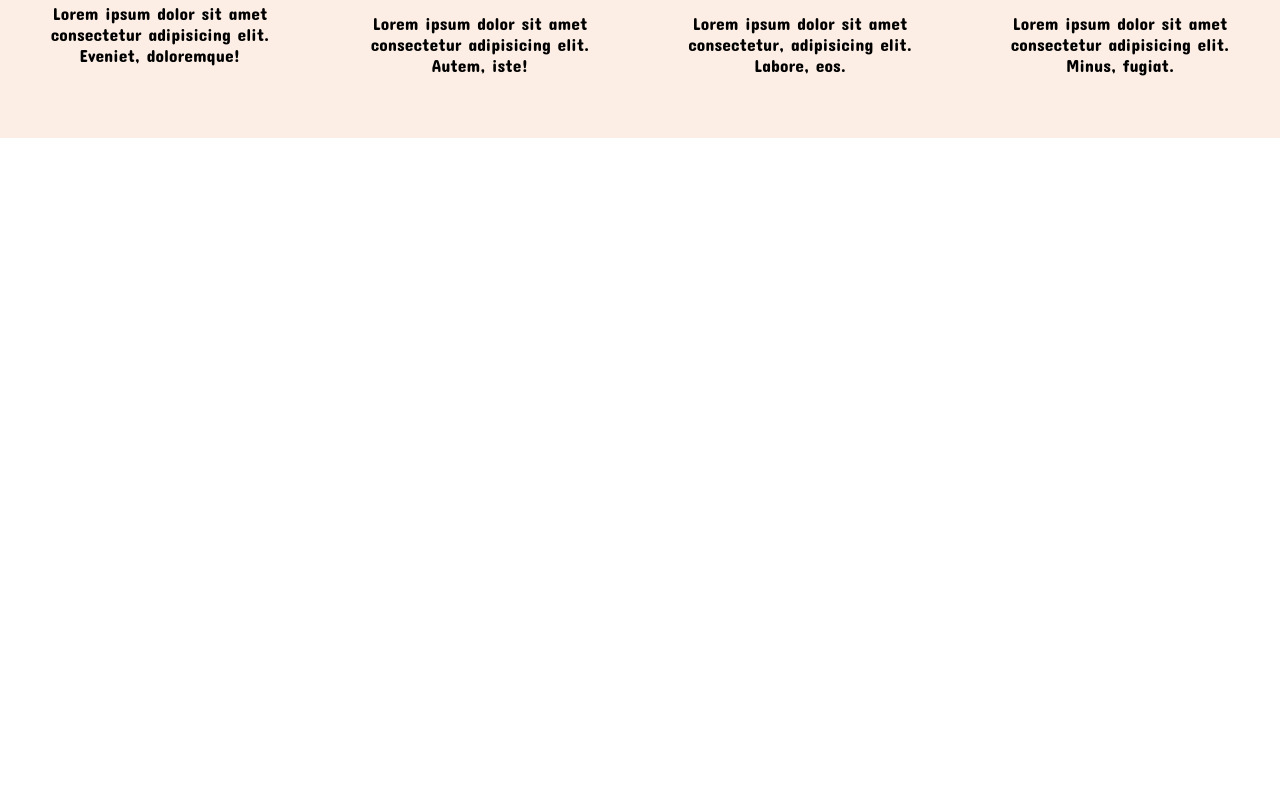
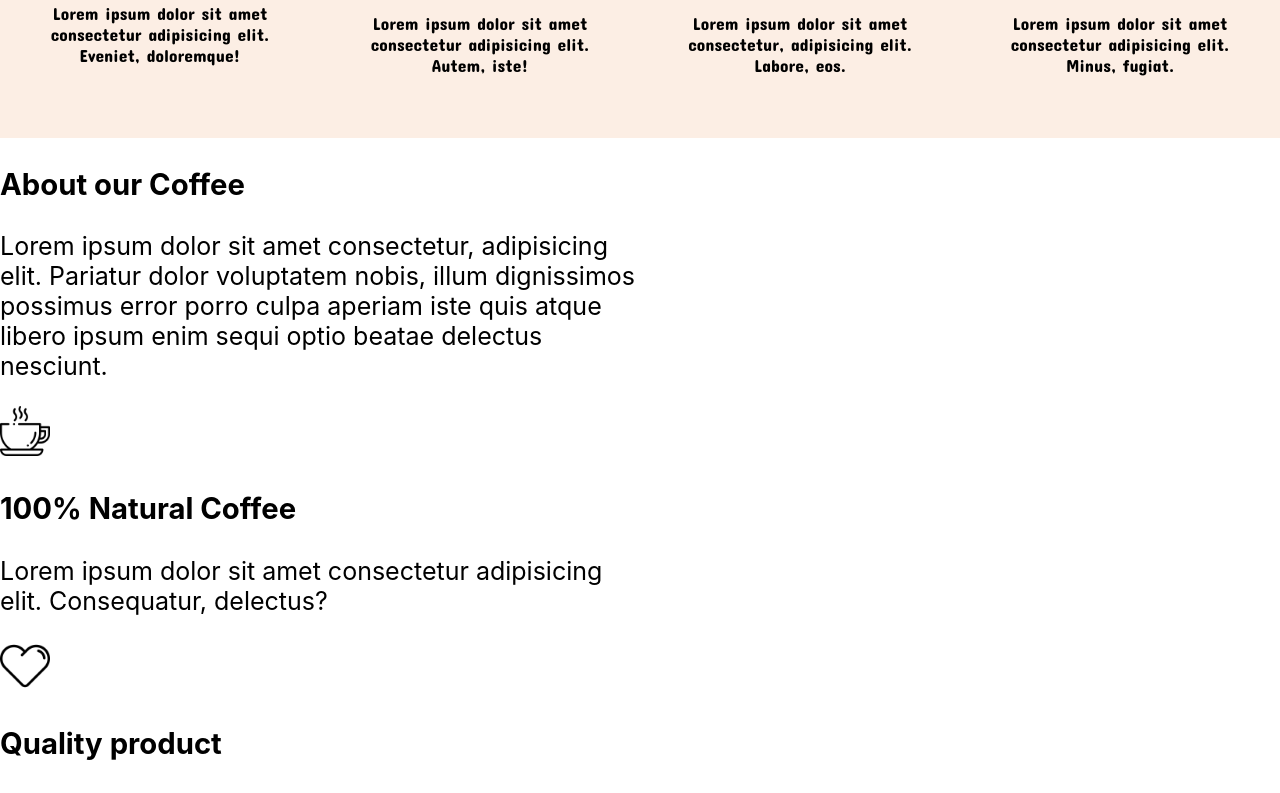
Before and after one commit to RiviCodes/coffee-shop-react, a React (Create React App) app: page / in a window 1280 px wide. Shown: the part 860-1653 px from the top of the page. Before the commit the page ends 998 px from the top, so only its background shows below. Built offline with nearby package versions, Linux system fonts and the light colour scheme; a web font is replaced by a local one.

Commit message:
Render About component

```diff
--- a/src/App.tsx
+++ b/src/App.tsx
@@ -2,7 +2,7 @@ import React from "react";
 import Navbar from "./components/Navbar";
 import Intro from "./components/Intro";
 import Services from "./components/Services";
-/* import About from "./components/About"; */
+import About from "./components/About";
 import "./App.css";
 
 export default function App() {
@@ -11,6 +11,7 @@ export default function App() {
       <Navbar />
       <Intro />
       <Services />
+      <About />
     </>
   );
 }
```
